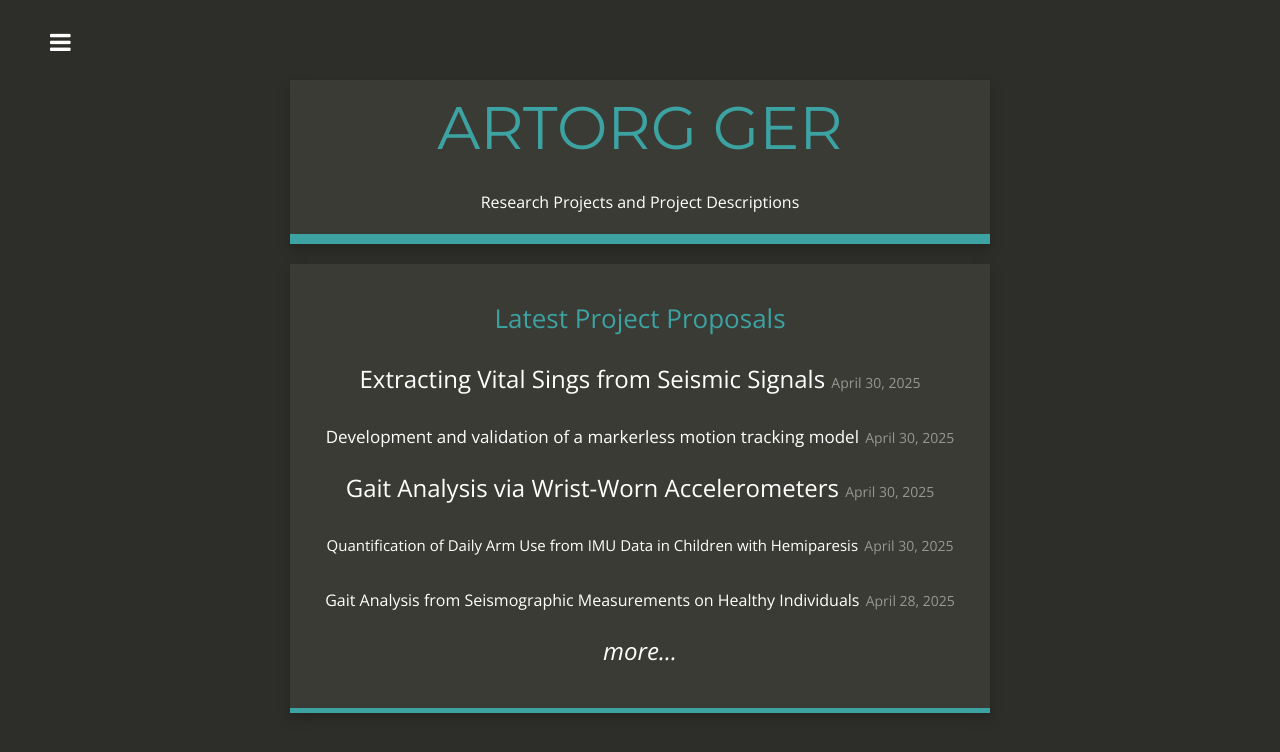
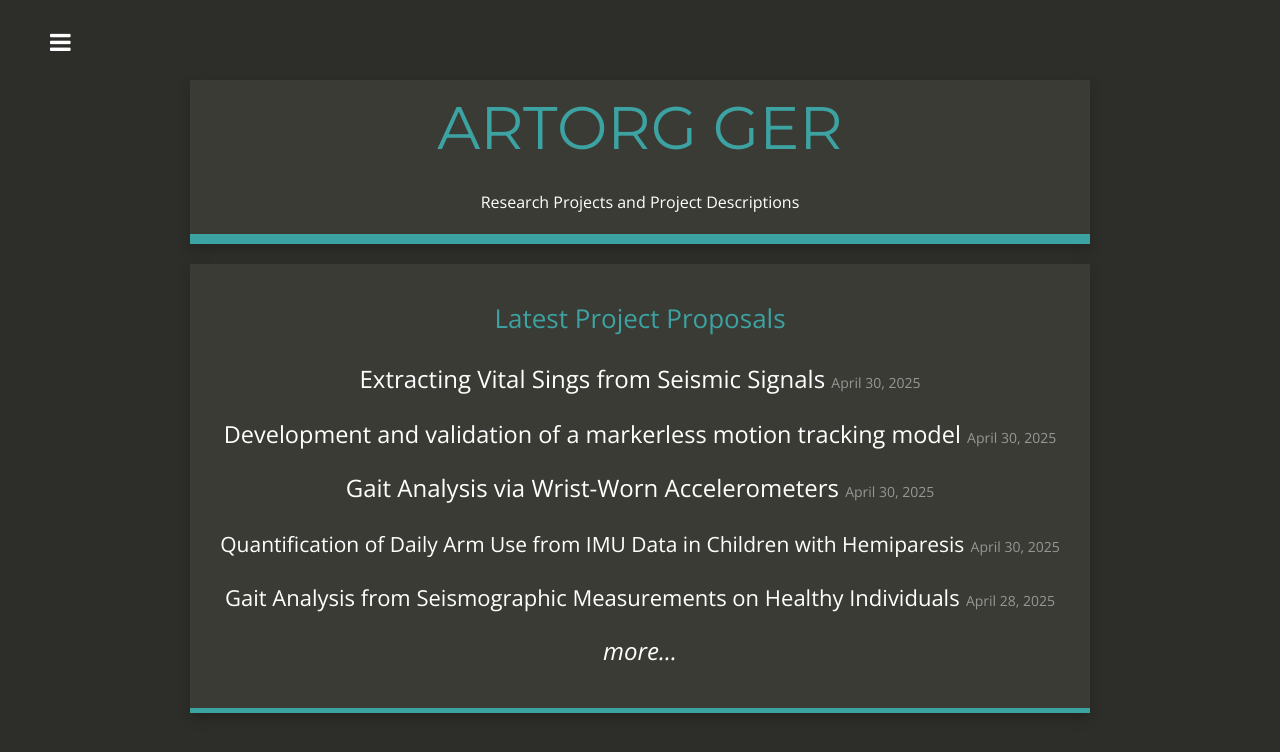
Before and after one commit to ARTORG-GERONTECHNOLOGY/ARTORG-GERONTECHNOLOGY.github.io, a Jekyll site: the page built from index.html, in a window 1280 px wide. Shown: the top 752 px of the page. Built offline with Jekyll 4.4.1, drawn with Linux system fonts in a browser that asks for light colours; nearby versions of some CDN libraries.

Commit message:
Increase container width

```diff
--- a/css/style.scss
+++ b/css/style.scss
@@ -230,8 +230,8 @@
 	padding: 0px;
 
 	@media (min-width: $screen-sm-min) {
-		width: 700px;
-		max-width:700px;
+		width: 900px;
+		max-width:900px;
 	}
 
 	.header {
```
